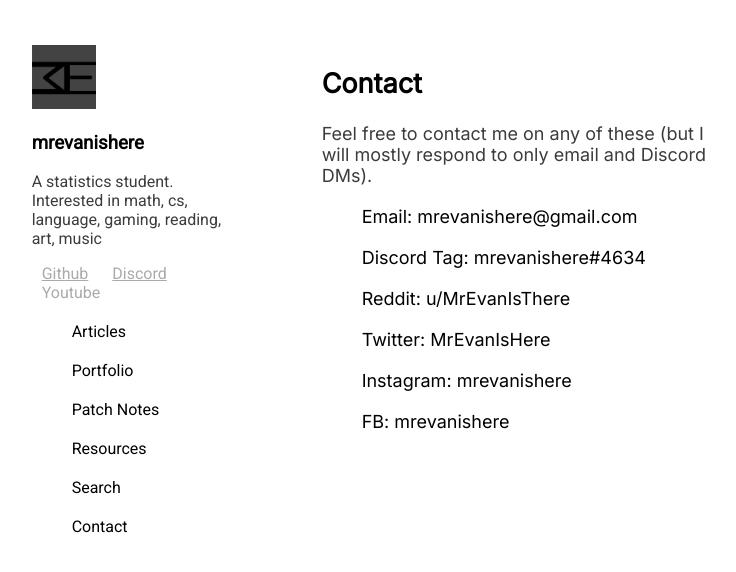
After one commit to mrevanishere/django-site, a Django app: template mrevanishere_site/blog/templates/blog/contact.html in a window 1280 px wide. The commit adds this page. Shown: the top 572 px of the page, without its empty margins (125-861 px from the left). Run offline with Django 3.2, Linux system fonts and the light colour scheme; the template is opened without the code that fills it, so the values that code supplies are empty; parts of the project's set-up code (start-up, migrations or seed data) failed here and were passed over.

Commit message:
added Contact page

```diff
--- /dev/null
+++ b/mrevanishere_site/blog/templates/blog/contact.html
@@ -0,0 +1,25 @@
+{% extends 'blog/index.html' %}
+{% block content %}
+    <div class="col-md-4">
+        <div class="article">
+            <div>
+                <h2>Contact</h2>
+            </div>
+            <div>
+                <p>
+                   Feel free to contact me on any of these (but I will mostly
+                    respond to only email and Discord DMs).
+                </p>
+                <ul>
+                    <li>Email: mrevanishere@gmail.com</li>
+                    <li>Discord Tag: mrevanishere#4634</li>
+                    <li>Reddit: u/MrEvanIsThere</li>
+                    <li>Twitter: MrEvanIsHere</li>
+                    <li>Instagram: mrevanishere</li>
+                    <li>FB: mrevanishere</a></li>
+                </ul>
+
+            </div>
+        </div>
+    </div>
+{% endblock %}
--- a/mrevanishere_site/blog/templates/blog/index.html
+++ b/mrevanishere_site/blog/templates/blog/index.html
@@ -22,7 +22,7 @@
                 <div class="nav">
                     <div class="nav-social">
                         <a href="https://www.github.com/mrevanishere/" target="_blank">Github</a>
-                        <a>Discord</a>
+                        <a href="/contact/">Discord</ahref>
                         <a>Youtube</a>
                     </div>
                     <div>
@@ -32,7 +32,7 @@
                             <li><a>Patch Notes</a></li>
                             <li><a>Resources</a></li>
                             <li><a>Search</a></li>
-                            <li><a>Contact</a></li>
+                            <li><a href="/contact/" class="nav-item-link">Contact</a></li>
                         </ul>
                     </div>
                 </div>
--- a/mrevanishere_site/blog/urls.py
+++ b/mrevanishere_site/blog/urls.py
@@ -5,4 +5,5 @@ app_name = 'blog'
 urlpatterns = [
     path('', views.index, name='index'),
     path('article/<int:id>/', views.article, name='article'),
+    path('contact/', views.contact, name='contact'),
 ]
--- a/mrevanishere_site/blog/views.py
+++ b/mrevanishere_site/blog/views.py
@@ -18,3 +18,7 @@ def article(request, id):
     except BlogPost.DoesNotExist:
         raise Http404("Question does not exist")
     return render(request, 'blog/article.html', {'post': post})
+
+
+def contact(request):
+    return render(request, 'blog/contact.html')
--- a/mrevanishere_site/mrevanishere_site/settings.py
+++ b/mrevanishere_site/mrevanishere_site/settings.py
@@ -12,7 +12,8 @@ with open(file_path, "r") as f:
 DEBUG = False
 
 ALLOWED_HOSTS = [
-        'mrevanishere.com',]
+        'mrevanishere.com',
+        '127.0.0.1',]
 
 INSTALLED_APPS = [
     'django.contrib.admin',
```
